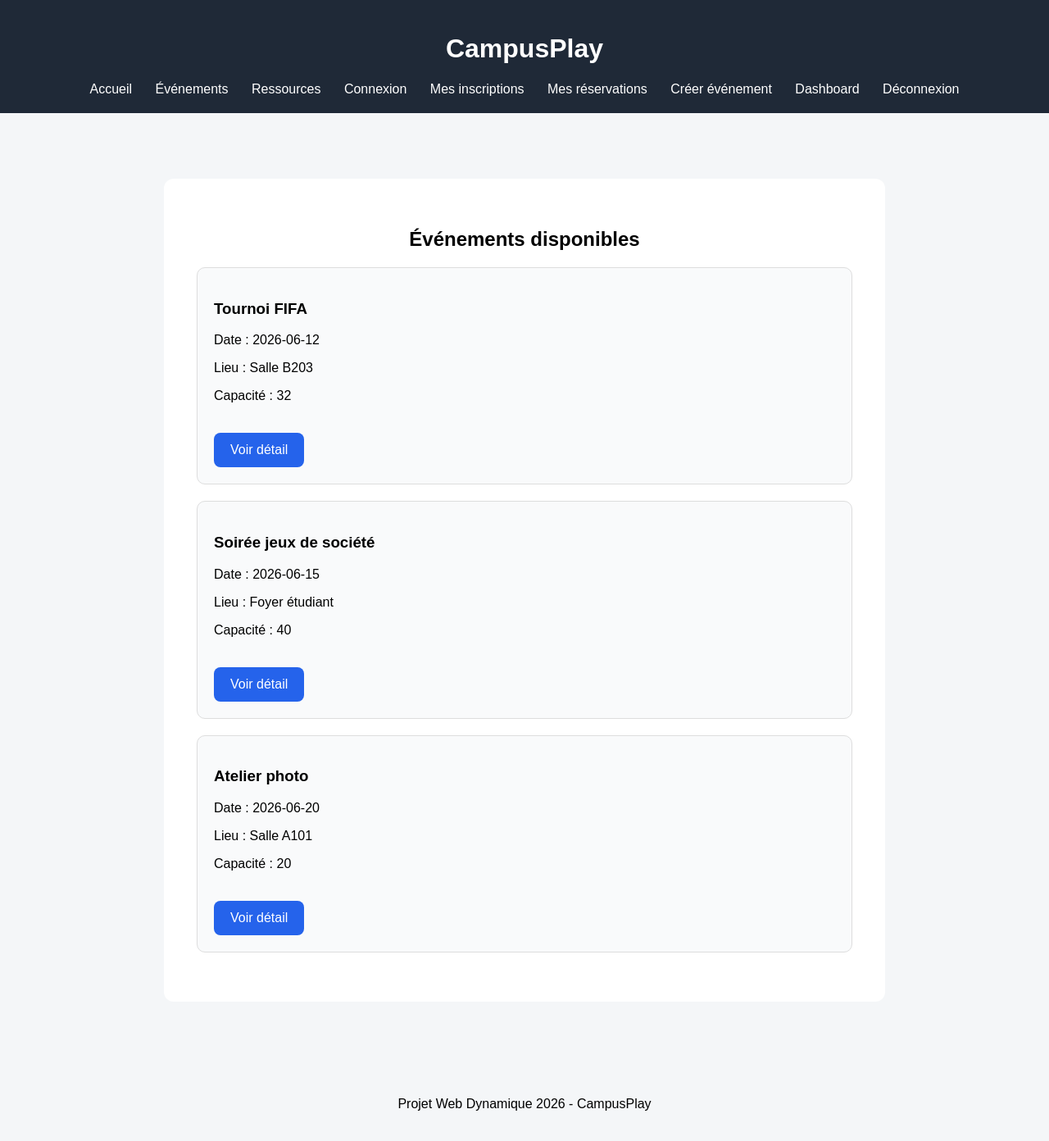
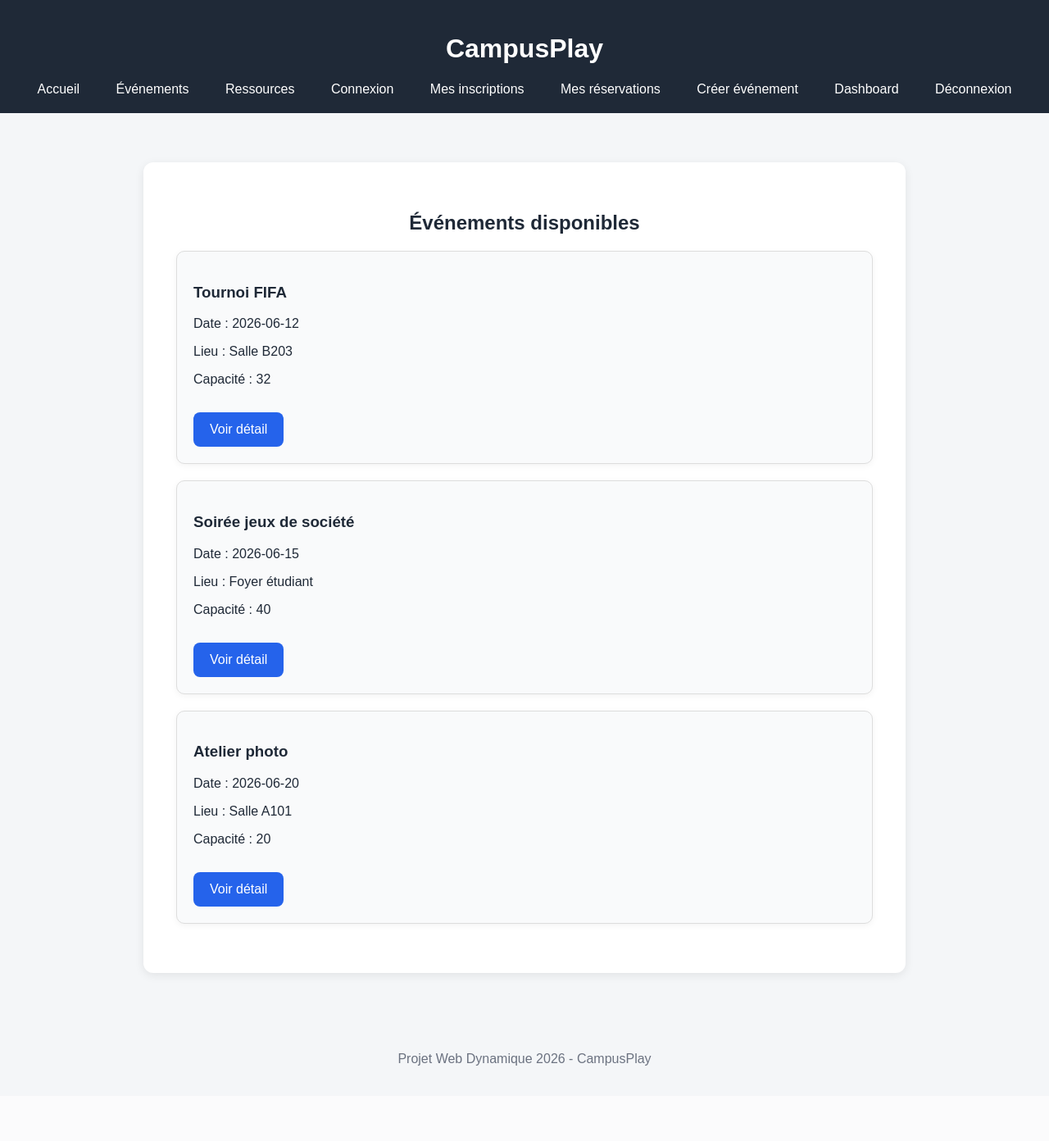
Before and after one commit to jean7891/Projet-CampusPlay-2026, a PHP site: page /frontend/events.php in a window 1280 px wide. Shown: the whole page at 82% size. After the commit the page ends 1300 px from the top, so only its background shows below. Run offline with PHP 8.4, Linux system fonts and the light colour scheme; data comes from the database, SQL or seed files in the repository.

Commit message:
amelioration css

```diff
--- a/assets/style.css
+++ b/assets/style.css
@@ -2,6 +2,7 @@ body {
     margin: 0;
     font-family: Arial, sans-serif;
     background-color: #f4f6f8;
+    color: #1f2937;
 }
 
 header {
@@ -11,35 +12,58 @@ header {
     text-align: center;
 }
 
+nav {
+    margin-top: 15px;
+}
+
 nav a {
     color: white;
-    margin: 0 12px;
+    margin: 0 8px;
     text-decoration: none;
+    padding: 8px 12px;
+    border-radius: 6px;
+}
+
+nav a:hover {
+    background-color: #374151;
 }
 
 .hero {
-    max-width: 800px;
-    margin: 80px auto;
+    max-width: 850px;
+    margin: 60px auto;
     background: white;
     padding: 40px;
     text-align: center;
     border-radius: 12px;
+    box-shadow: 0 3px 12px rgba(0,0,0,0.08);
+}
+
+.card {
+    background: #f9fafb;
+    margin: 20px 0;
+    padding: 20px;
+    border-radius: 10px;
+    border: 1px solid #ddd;
+    text-align: left;
+    box-shadow: 0 2px 8px rgba(0,0,0,0.05);
 }
 
 .btn {
     display: inline-block;
-    margin-top: 20px;
+    margin-top: 15px;
     padding: 12px 20px;
     background-color: #2563eb;
     color: white;
     text-decoration: none;
+    border: none;
     border-radius: 8px;
+    cursor: pointer;
 }
 
-footer {
-    text-align: center;
-    padding: 20px;
+.btn:hover {
+    background-color: #1d4ed8;
 }
+
 form {
     margin-top: 20px;
 }
@@ -49,12 +73,12 @@ input {
     padding: 12px;
     border-radius: 8px;
     border: 1px solid #ccc;
+    margin-top: 5px;
 }
-.card {
-    background: #f9fafb;
-    margin: 20px 0;
+
+footer {
+    text-align: center;
     padding: 20px;
-    border-radius: 10px;
-    border: 1px solid #ddd;
-    text-align: left;
+    margin-top: 40px;
+    color: #6b7280;
 }
```
